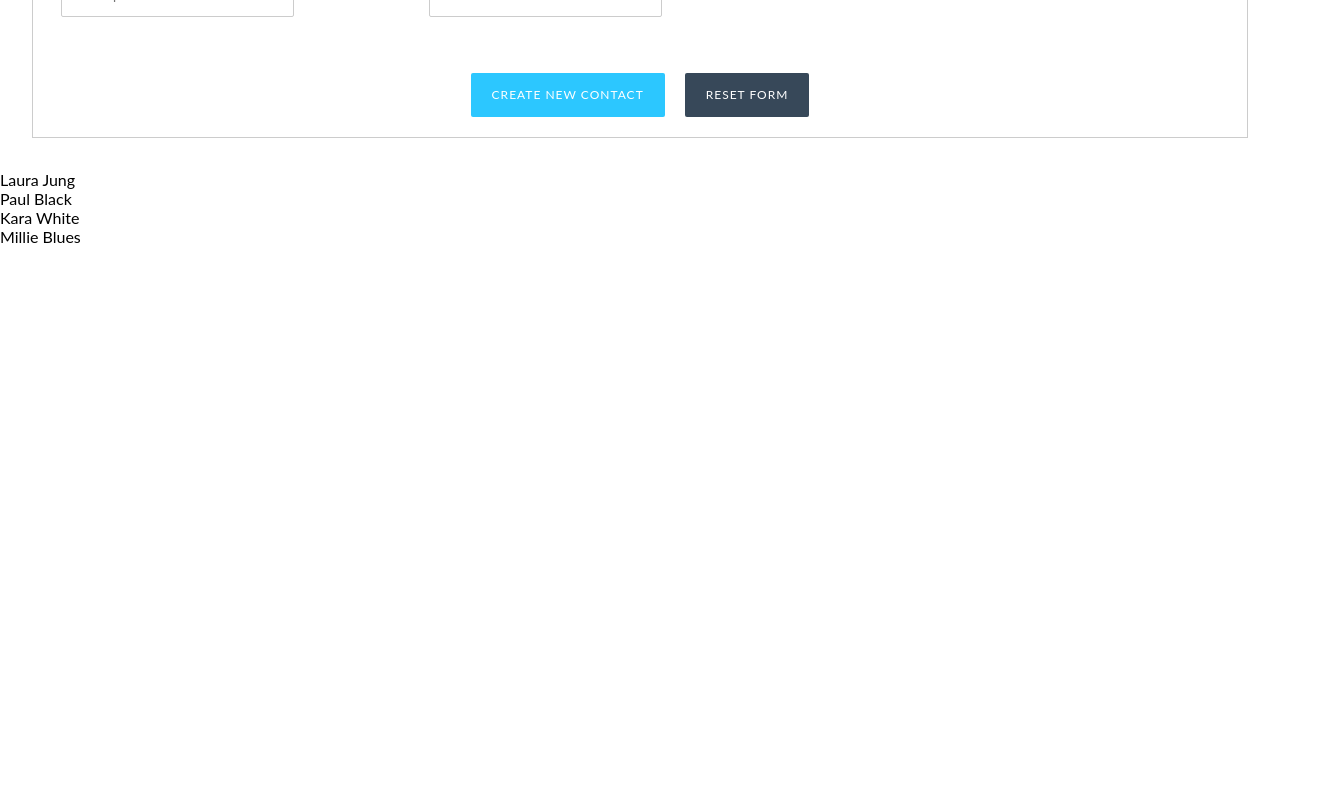
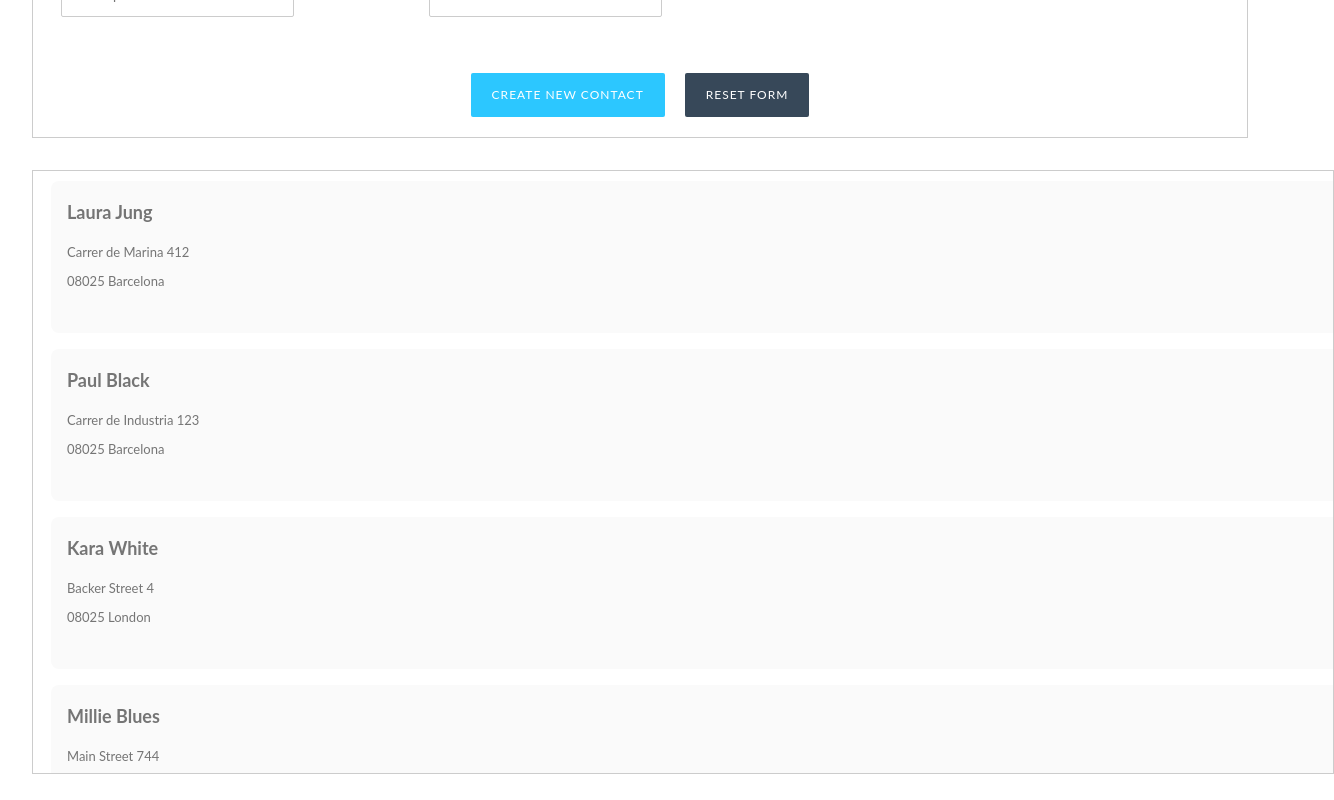
Before and after one commit to EileenJuergens/address-book, a React (Create React App) app: page / in a window 1280 px wide. Shown: the part 386-1186 px from the top of the page, 1334 px wide, since content can reach past the window. Before the commit the page ends 800 px from the top, so only its background shows below. Built offline with nearby package versions, Linux system fonts and the light colour scheme; data requests are answered from the project's data file.

Commit message:
feat: creat contact card

```diff
--- a/db.json
+++ b/db.json
@@ -3,22 +3,61 @@
     {
       "id": 21149,
       "firstName": "Laura",
-      "lastName": "Jung"
+      "lastName": "Jung",
+      "streetName": "Carrer de Marina 412",
+      "zipCode": "08025",
+      "city": "Barcelona",
+      "phoneNumber": "454787698",
+      "email": "laura.jung@gmail.com"
     },
     {
       "id": 21441,
       "firstName": "Paul",
-      "lastName": "Black"
+      "lastName": "Black",
+      "streetName": "Carrer de Industria 123",
+      "zipCode": "08025",
+      "city": "Barcelona",
+      "phoneNumber": "454787698",
+      "email": "p.black@gmail.com"
     },
     {
       "id": 71159,
       "firstName": "Kara",
-      "lastName": "White"
+      "lastName": "White",
+      "streetName": "Backer Street 4",
+      "zipCode": "08025",
+      "city": "London",
+      "phoneNumber": "454787698",
+      "email": "kara.white@gmail.com"
     },
     {
       "id": 31169,
       "firstName": "Millie",
-      "lastName": "Blues"
+      "lastName": "Blues",
+      "streetName": "Main Street 744",
+      "zipCode": "08025",
+      "city": "London",
+      "phoneNumber": "454787698",
+      "email": "millie.b@gmail.com"
+    },
+    {
+      "id": "25736",
+      "firstName": "Eileen",
+      "lastName": "Jürgens",
+      "streetName": "Carrer de Sardenya 386, Bajos 4",
+      "zipCode": "08025",
+      "city": "Barcelona",
+      "phoneNumber": "689603229",
+      "email": "juergens.eileen@gmail.com"
+    },
+    {
+      "id": "62035",
+      "firstName": "Eileen",
+      "lastName": "Jürgens",
+      "streetName": "Unter dem Dornbusch 17",
+      "zipCode": "31552",
+      "city": "Apelern",
+      "email": "juergens.eileen@gmail.com"
     }
   ]
 }
--- /dev/null
+++ b/src/contact-card.css
@@ -0,0 +1,61 @@
+.contact-card-container {
+    display: flex;
+    outline: none;
+    flex: 0 0 100%;
+    max-width: 100%;
+    padding-left: 8px;
+    padding-right: 8px;
+    padding-bottom: 8px;
+    margin-bottom: 8px;
+}
+
+.contact-card {
+    display: flex;
+    flex-direction: column;
+    background-color: #FAFAFA;
+    border-radius: 8px;
+    padding: 16px;
+    cursor: pointer;
+    /* height: 176px; */
+    height: 120px;
+    flex: 0 0 100%;
+    max-width: 100%;
+}
+
+.contact-card__first-section {
+    display: flex;
+    flex-direction: row;
+    justify-content: space-between;
+    width: 100%;
+    padding-top: 4px;
+    padding-bottom: 4px;
+    margin-bottom: 4px;
+}
+
+.contact-card__name {
+    display: flex;
+    white-space: nowrap;
+    max-width: 90%;
+    overflow: hidden;
+    text-overflow: ellipsis;
+    color: #757575;
+    flex-basis: 0;
+    flex-grow: 1;
+    max-width: 100%;
+    font-weight: bold;
+    font-size: 18px;
+}
+
+.contact-card__second-section {
+    height: 80px;
+    width: 100%;
+    margin-bottom: 8px;
+}
+
+.contact-card__address {
+    width: 100%;
+    overflow: hidden;
+    text-overflow: ellipsis;
+    color: #757575;
+    font-size: 13px;
+}
--- /dev/null
+++ b/src/contact-card.js
@@ -0,0 +1,29 @@
+import React from "react";
+import PropTypes from "prop-types";
+import './contact-card.css'
+
+function ContactCard({ contact }) {
+	return (
+		<div className="contact-card-container">
+			<div className="contact-card">
+				<div className="contact-card__first-section">
+					<div className="contact-card__name">
+						{`${contact.firstName} ${contact.lastName}`}
+					</div>
+				</div>
+				<div className="contact-card__second-section">
+					<div className="contact-card__address">
+						<p>{contact.streetName}</p>
+						<p>{`${contact.zipCode} ${contact.city}`}</p>
+					</div>
+				</div>
+			</div>
+		</div>
+	);
+}
+
+ContactCard.propTypes = {
+    contact: PropTypes.object.isRequired
+};
+
+export default ContactCard;
--- a/src/contact-form.js
+++ b/src/contact-form.js
@@ -11,6 +11,7 @@ function ContactFrom({ handleSubmit, pristine, reset, submitting }) {
 
     const handleSubmitForm = (newContact) => {
         dispatch(createContact(newContact))
+        dispatch(reset('contactForm'))
     }
 
 
@@ -22,7 +23,7 @@ function ContactFrom({ handleSubmit, pristine, reset, submitting }) {
                         <Field
                             name="firstName"
                             component={InputField}
-                            label="first name" x
+                            label="first name"
                             placeholder="Insert first name" />
                     </div>
                     <div className='contact-form__select-box'>
--- /dev/null
+++ b/src/contact-list.css
@@ -0,0 +1,14 @@
+.contact-list-container {
+    margin: 32px;
+    border-color: #ccc;
+    border-style: solid;
+    border-width: 1px;
+    background-color: #fff;
+    padding: 10px;
+    max-height: 582px;
+    width: 100%;
+    overflow-y: auto;
+    display: flex;
+    flex-direction: row;
+    flex-wrap: wrap;
+}
--- a/src/contact-list.js
+++ b/src/contact-list.js
@@ -1,12 +1,14 @@
 import { connect } from 'react-redux'
+import ContactCard from './contact-card'
+import './contact-list.css'
 
 const ContactList = (props) => {
     return (
-        props.contacts.map(contact =>
-            <div key={contact.id}>
-                <div>{contact.firstName} {contact.lastName}</div>
-            </div>
-        )
+        <div className='contact-list-container'>
+            {props.contacts.map(contact =>
+                <ContactCard key={contact.id} contact={contact} />
+            )}
+        </div>
 
     )
 }
```
